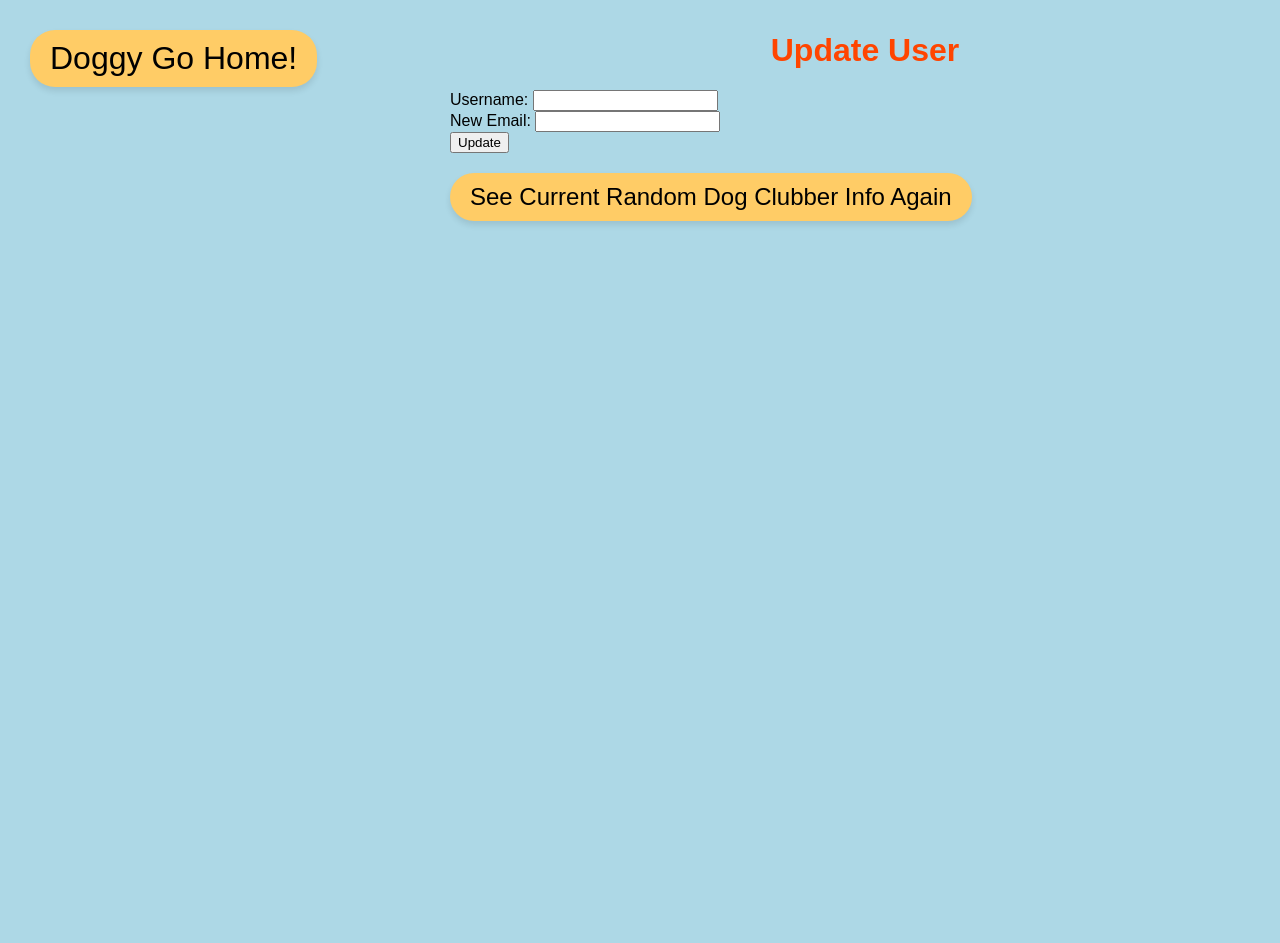
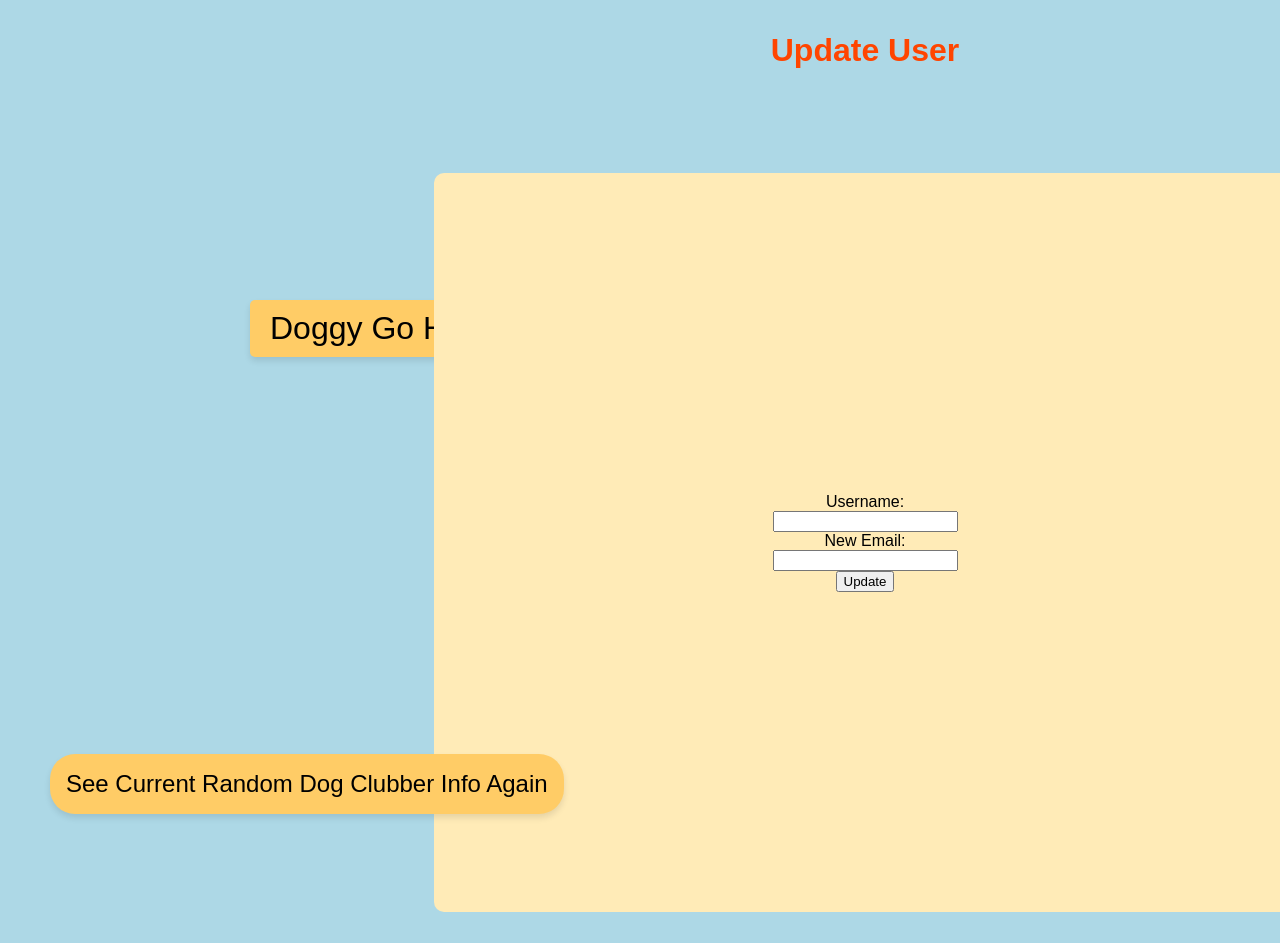
Before and after one commit to 9000HAL/v.3_Dogs-as-a-Service-Full-Stack-API-DB-Web-App_CAP_CT, a Flask app: page /update in a window 1280 px wide. Run offline with Flask 3, Linux system fonts and the light colour scheme.

Commit message:
friday re-open save, wrap up list 14, final tweaks

```diff
--- a/static/css/main.css
+++ b/static/css/main.css
@@ -4,8 +4,6 @@ body {
     margin: 0;
     padding: 0;
     margin-left: 450px;
-
-
 }
 
 h1 {
@@ -23,7 +21,7 @@ p {
 img {
     border: 4px solid #4CAF50;
     border-radius: 12px;
-    max-width: 100%;
+    max-width: 75%;
     margin: 1rem;
 
 }
@@ -75,31 +73,33 @@ img {
     background-color: #ffcc66;
     color: black;
     padding: 10px 20px;
-    margin: 20px;
-    border-radius: 25px;
+    margin: 200px;
+    border-radius: 5px;
     font-size: 32px;
     text-decoration: none;
     position: absolute;
-    top: 10px;
-    left: 10px;
+    top: 100px;
+    left: 50px;
     box-shadow: 0px 4px 6px rgba(0, 0, 0, 0.1);
+
 }
 
 .doggy-home:hover, .doggy-home:focus {
     background-color: #e6b34c;
     text-decoration: none;
-    color: #fff;
+    color: purple;
 }
 
+/* CSS for 'random_dog' page */
 .dog-img {
     max-width: 50%;
-    margin-top: 100px;
+    margin-top: 50px;
+
 }
 
 
 
 
-/* CSS for 'users' page */
 
 #home-link {
     display: inline-block;
@@ -109,18 +109,24 @@ img {
     border-radius: 90px;
     text-decoration: none;
     font-size: 16px;
-    position: relative;
-    margin-top: 25px;
+    position: fixed;
+    margin-bottom: 50px;
+    top: 75%;
 }
 
 #home-link:before {
     content: '🐾';
-    position: absolute;
-    left: -30px;
-    top: 50%;
+    position:fixed;
+    left: 300px;
+    top: 75%;
     transform: translateY(-50%);
-    font-size: 20px;
+    font-size: 100px;
 }
+
+
+
+
+/* CSS for 'users' page */
 
 .user {
     background-color: purple;
@@ -129,6 +135,7 @@ img {
     margin-top: 25px;
     max-width: 250px;
     color: white;
+    display: inline-block;
 
 }
 
@@ -140,7 +147,7 @@ img {
 
 
 
-/* CSS for 'UPDATE user' page */
+/* CSS for 'UPDATE user' page-----------------------fixed */
 
 
 .doggy-clubbers-link {
@@ -148,12 +155,16 @@ img {
     background-color: #ffcc66;
     color: black;
     padding: 10px 20px;
-    margin-top: 20px;
+    margin-bottom: 5px;
     border-radius: 25px;
     font-size: 24px;
     text-decoration: none;
     box-shadow: 0px 4px 6px rgba(0, 0, 0, 0.1);
     transition: background-color 0.3s;
+    padding: 1rem;
+    position: absolute;
+    top: 80%;
+    left: 50px;
 }
 
 .doggy-clubbers-link:hover, .doggy-clubbers-link:focus {
@@ -165,17 +176,41 @@ img {
 
 
 
+/* CSS for 'DELETE ACCOUNT' page---------------------fixed???????????????????????????????????????????????????? */
+h5 {
+    color: #008000;
+    text-align: left;
+    background-color: lightblue;
+    padding: 1rem;
+}
+/* CSS for 'DELETE ACCOUNT' page */
 
 
 
 
 
 
+/*signup and login*/
+form {
+    background-color: #FFEBB7; /* light yellow */
+    padding: 20rem;
+    margin: -1rem;
+    border-radius: 10px;
+    text-align: center;
 
+    position: fixed;
+    top: 20%;
+}
 
-
-
-
+form:before {
+    content: '🐾';
+    position: absolute;
+    left: 1000px;
+    top: 40%;
+    transform: translateY(-50%);
+    font-size: 225px;
+    background-color: lightblue;
+}
 
 
 
--- a/templates/delete.html
+++ b/templates/delete.html
@@ -2,12 +2,12 @@
 {% extends "layout.html" %}
 {% block content %}
     <h1>Delete Account?</h1>
-    <h5>"Hey dawg, this is your dog dawg!<br>Don't delete your Dogs-as-a-Service account!"</h5>
+    <h5>"Hey dawg, this is your dog dawg!"<br>"Don't delete your Dogs-as-a-Service account!"
     <img src="{{ url_for('static', filename='images/dog.png') }}" alt="Mad Dog">
     <form action="{{ url_for('confirm_delete', username=username) }}" method="post">
         <input type="submit" value="BAD DOG! Delete My Account!">
     </form>
     <a href="{{ url_for('home') }}" id="home-link">Don't Delete. Doggy Go Home.</a>
-
+    </h5>
     <!--<a href="{{ url_for('home') }}">Back to Home</a>-->
 {% endblock %}
```
